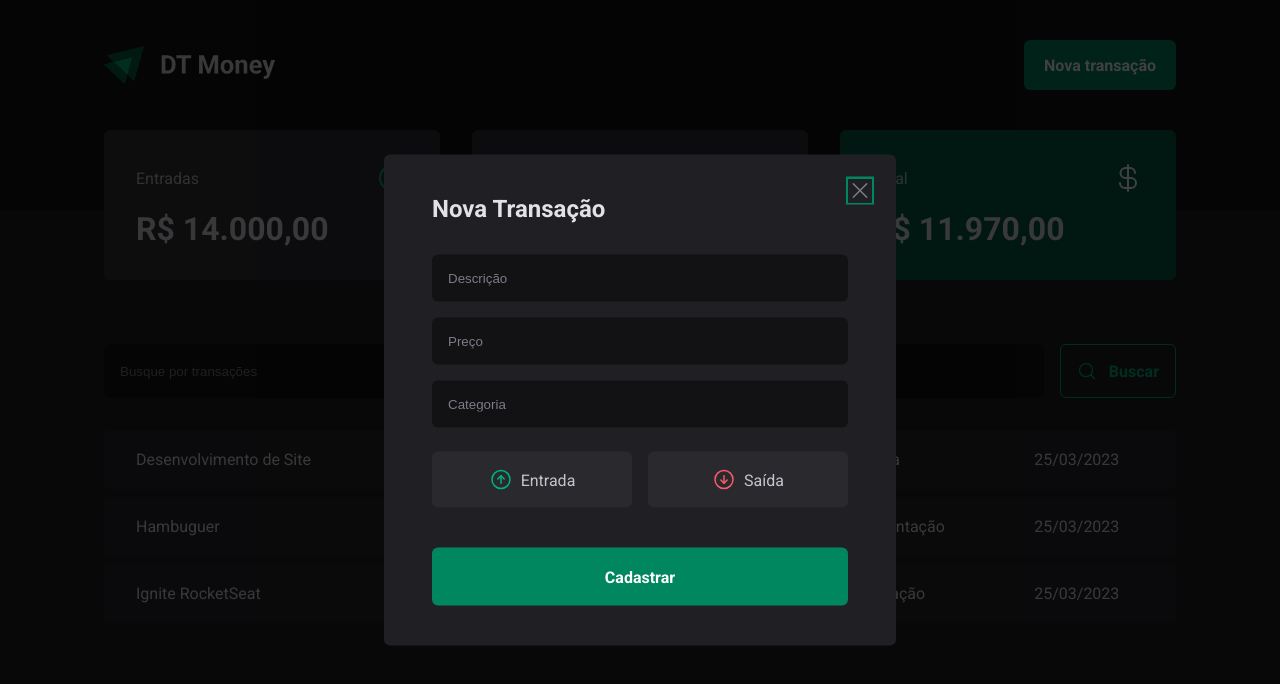
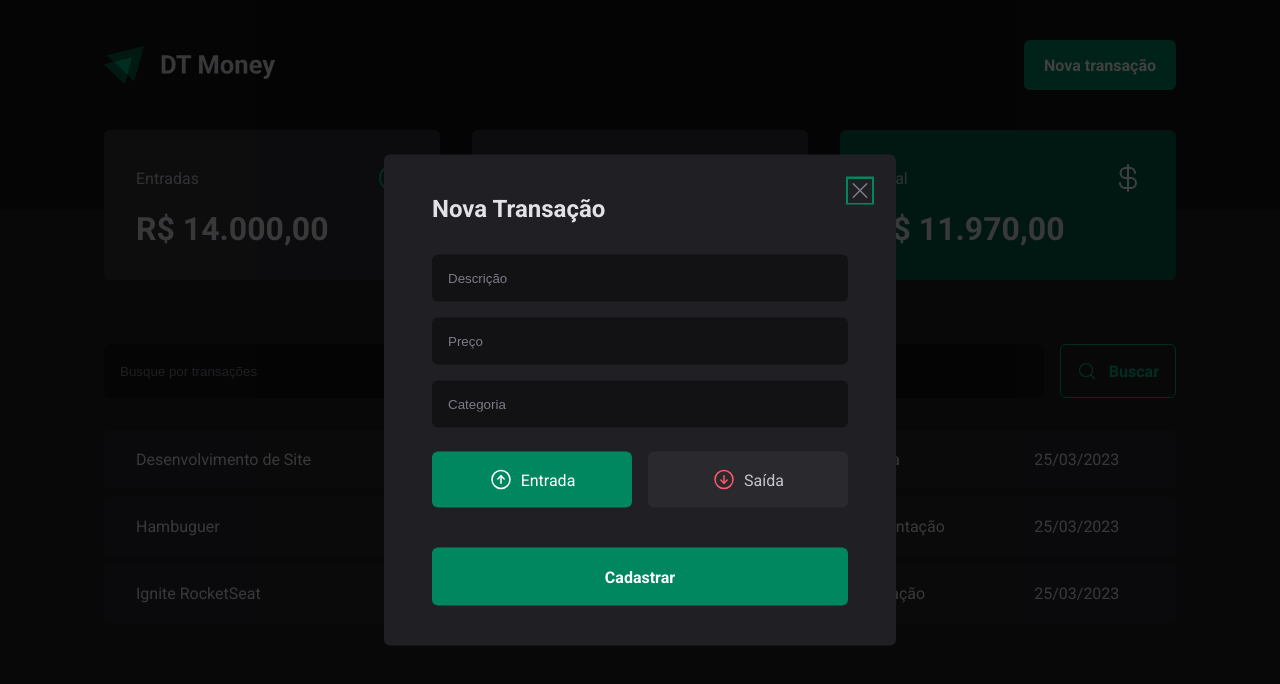
Before and after one commit to antonioRenato/dt-money, a React (Vite) app: page / in a window 1280 px wide. Both pictures are taken after a click on the button "Nova transação". Shown: the top 684 px of the page. Built offline with nearby package versions, Linux system fonts and the light colour scheme; data requests are answered from the project's data file.

Commit message:
controled components

```diff
--- a/src/components/NewTransactionModal/index.tsx
+++ b/src/components/NewTransactionModal/index.tsx
@@ -1,50 +1,83 @@
-import * as Dialog from "@radix-ui/react-dialog";
-import { ArrowCircleDown, ArrowCircleUp, X } from "phosphor-react";
-import { CloseButton, Content, Overlay, TransactionType, TransactionTypeButton } from "./style";
-import * as z from 'zod';
-import { useForm } from "react-hook-form";
-import { zodResolver } from "@hookform/resolvers/zod";
+import * as Dialog from "@radix-ui/react-dialog"
+import { ArrowCircleDown, ArrowCircleUp, X } from "phosphor-react"
+import {
+  CloseButton,
+  Content,
+  Overlay,
+  TransactionType,
+  TransactionTypeButton,
+} from "./style"
+import * as z from "zod"
+import { Controller, useForm } from "react-hook-form"
+import { zodResolver } from "@hookform/resolvers/zod"
 
 const newTransactionFormSchema = z.object({
   description: z.string(),
   price: z.number(),
   category: z.string(),
-//  type: z.enum(['income', 'outcome'])
+  type: z.enum(["income", "outcome"]),
 })
 
 type NewTransactionFormInput = z.infer<typeof newTransactionFormSchema>
 
 export function NewTransactionModal() {
   const {
+    control,
     register,
     handleSubmit,
     formState: { isSubmitting },
   } = useForm<NewTransactionFormInput>({
     resolver: zodResolver(newTransactionFormSchema),
+    defaultValues: {
+      type: "income",
+    },
   })
 
-  async function handleCreateNewTransaction(data: NewTransactionFormInput){
-    await new Promise(resolve => setTimeout(resolve, 2000));
+  async function handleCreateNewTransaction(data: NewTransactionFormInput) {
+    await new Promise((resolve) => setTimeout(resolve, 2000))
 
     console.log(data)
   }
 
-  return(
+  return (
     <Dialog.Portal>
       <Overlay />
       <Content>
         <Dialog.Title>Nova Transação</Dialog.Title>
 
         <CloseButton>
-          <X size={24}/>
+          <X size={24} />
         </CloseButton>
 
         <form onSubmit={handleSubmit(handleCreateNewTransaction)}>
-          <input type="text" placeholder="Descrição" required {...register("description")}/>
-          <input type="number" placeholder="Preço" required {...register("price", { valueAsNumber: true })}/>
-          <input type="text" placeholder="Categoria" required {...register("category")}/>
+          <input
+            type="text"
+            placeholder="Descrição"
+            required
+            {...register("description")}
+          />
+          <input
+            type="number"
+            placeholder="Preço"
+            required
+            {...register("price", { valueAsNumber: true })}
+          />
+          <input
+            type="text"
+            placeholder="Categoria"
+            required
+            {...register("category")}
+          />
 
-          <TransactionType>
+          <Controller
+            control={control}
+            name="type"
+            render={({ field }) => {
+              return (
+                <TransactionType
+                  onValueChange={field.onChange}
+                  value={field.value}
+                >
                   <TransactionTypeButton variant="income" value="income">
                     <ArrowCircleUp size={24} />
                     Entrada
@@ -54,6 +87,9 @@ export function NewTransactionModal() {
                     Saída
                   </TransactionTypeButton>
                 </TransactionType>
+              )
+            }}
+          />
 
           <button type="submit" disabled={isSubmitting}>
             Cadastrar
```
Lines whose indentation alone changed are shown as unchanged.
